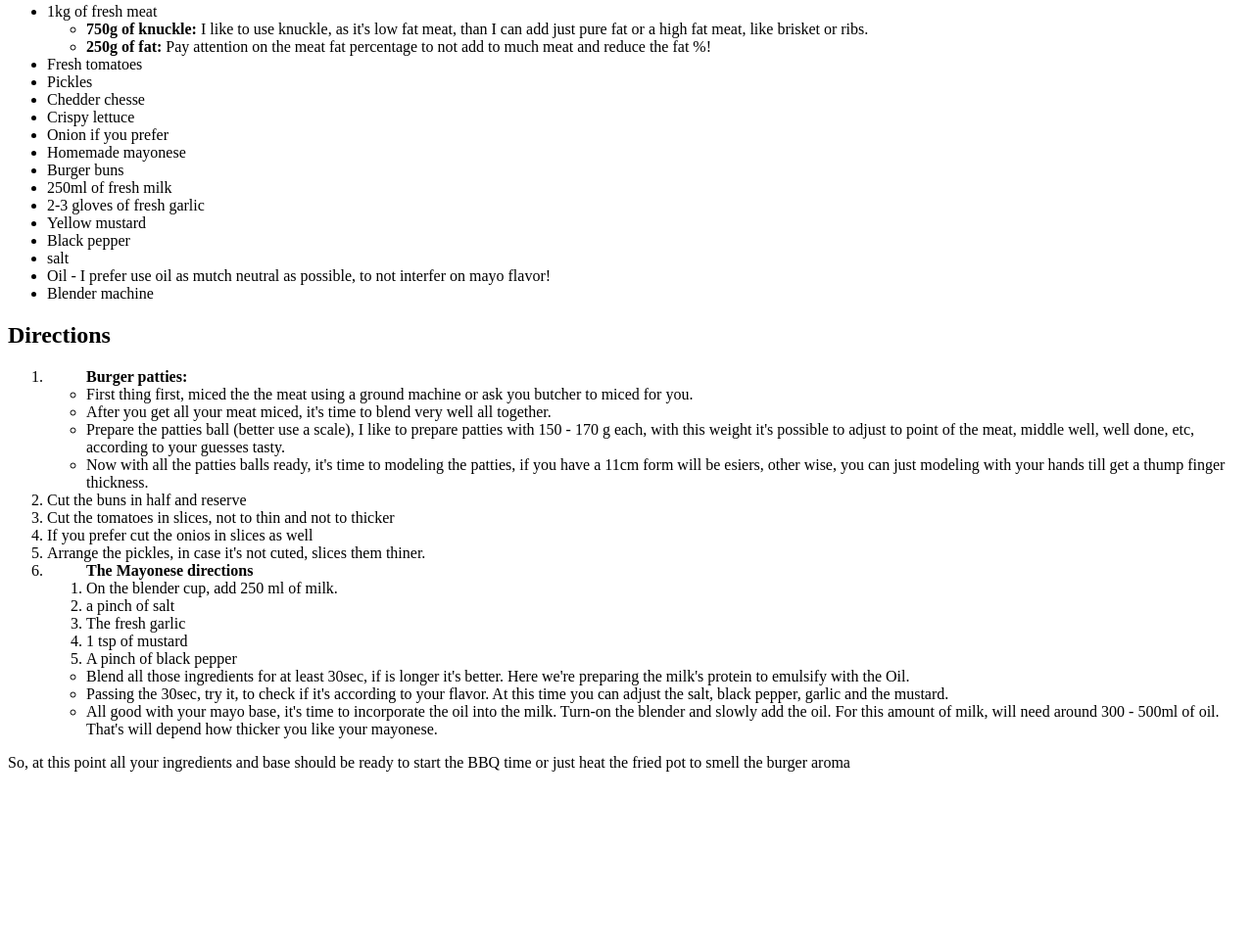
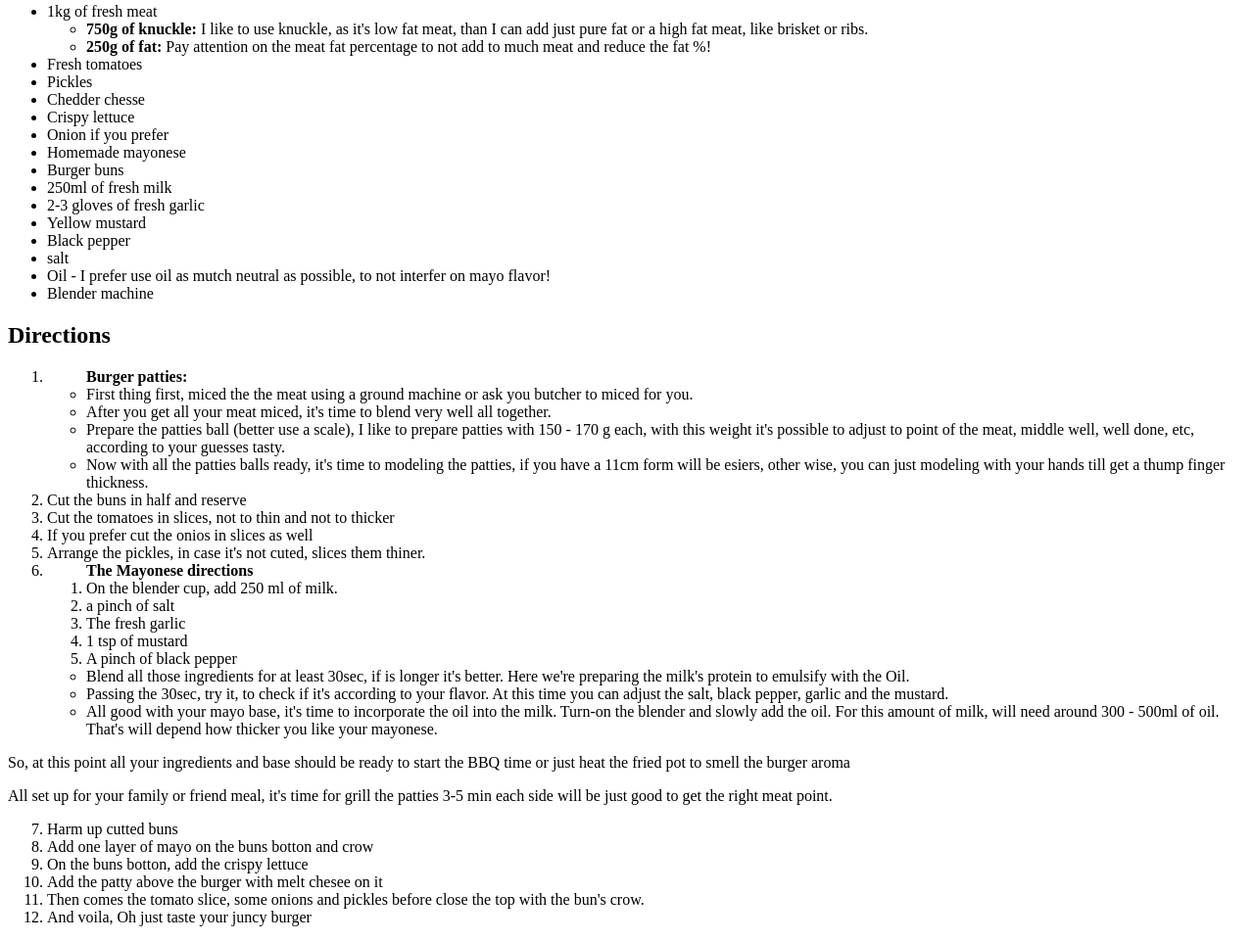
Before and after one commit to milbraun/odin-recipes, a plain HTML site: page recipes/tap-burger.html in a window 1280 px wide. Shown: the part 532-1494 px from the top of the page at 98% size. Before the commit the page ends 1336 px from the top, so only its background shows below. Drawn offline with Linux system fonts and the light colour scheme.

Commit message:
finalized the burger recipe

```diff
--- a/recipes/tap-burger.html
+++ b/recipes/tap-burger.html
@@ -113,6 +113,20 @@
         start the BBQ time or just heat the fried pot to smell the burger
         aroma
     </p>
-
+    <p>All set up for your family or friend meal, it's time for grill the patties
+        3-5 min each side will be just good to get the right meat point.
+    </p>
+    <ol start="7">
+        <li>
+            Harm up cutted buns
+        </li>
+        <li>Add one layer of mayo on the buns botton and crow</li>
+        <li>On the buns botton, add the crispy lettuce</li>
+        <li>Add the patty above the burger with melt chesee on it</li>
+        <li>Then comes the tomato slice, some onions and pickles before
+            close the top with the bun's crow.
+        </li>
+        <li>And voila, Oh just taste your juncy burger</li>
+    </ol>
 </body>
 </html>
```
